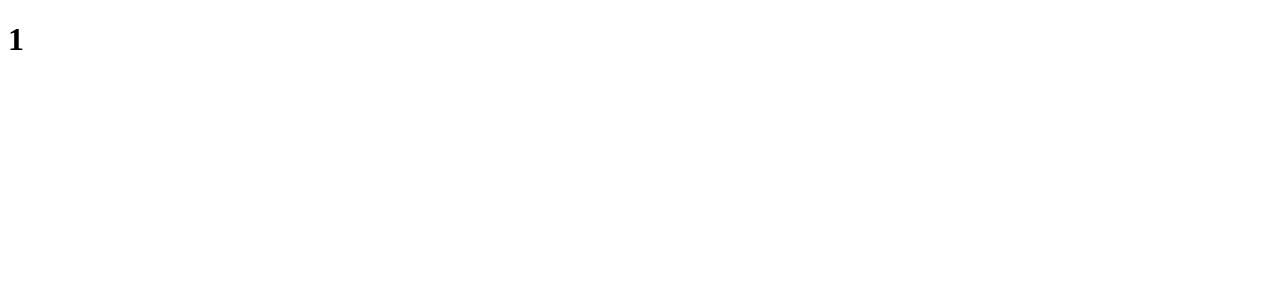
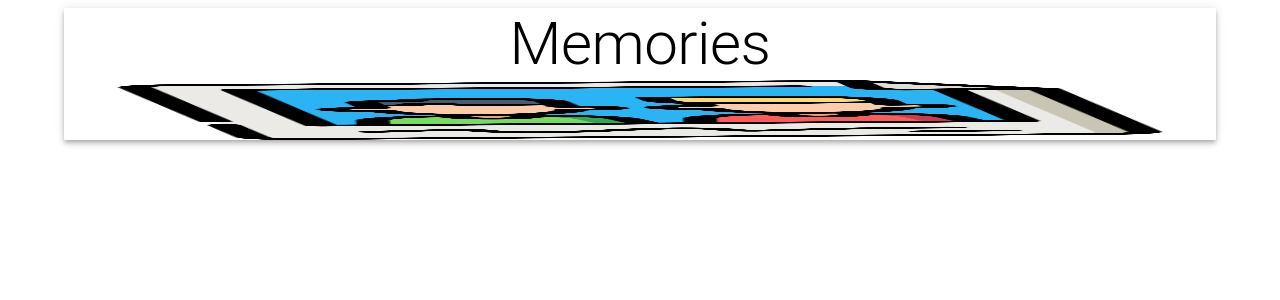
Before and after one commit to brian-ambani/memories-mern-app, a React (Create React App) app in the folder client/: page / in a window 1280 px wide. Shown: the top 300 px of the page. Built offline with nearby package versions, Linux system fonts and the light colour scheme.

Commit message:
updated the client side folder structure

```diff
--- a/client/package.json
+++ b/client/package.json
@@ -3,6 +3,9 @@
   "version": "0.1.0",
   "private": true,
   "dependencies": {
+    "@emotion/react": "^11.11.1",
+    "@emotion/styled": "^11.11.0",
+    "@mui/material": "^5.14.12",
     "@testing-library/jest-dom": "^5.17.0",
     "@testing-library/react": "^13.4.0",
     "@testing-library/user-event": "^13.5.0",
--- a/client/src/App.js
+++ b/client/src/App.js
@@ -1,10 +1,17 @@
 import React from "react";
+import { Container, AppBar, Typography, Grow, Grid } from "@mui/material";
 
+import memories from "./images/memories.png";
 const App = () => {
   return (
-    <div>
-      <h1>1</h1>
-    </div>
+    <Container maxWidth="lg">
+      <AppBar position="static" color="inherit">
+        <Typography variant="h2" align="center">
+          Memories
+        </Typography>
+        <img src={memories} alt="memories" height="60" />
+      </AppBar>
+    </Container>
   );
 };
 
```
Also changed, not shown: client/src/images/memories.png (added), 1 other file (tests, documents, lock files or other folders).
